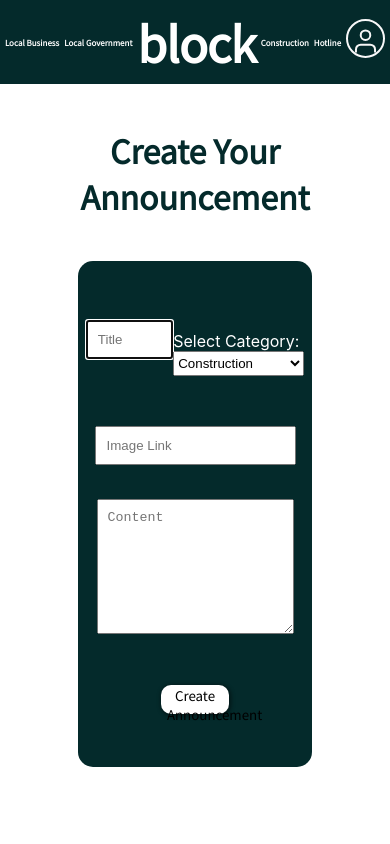
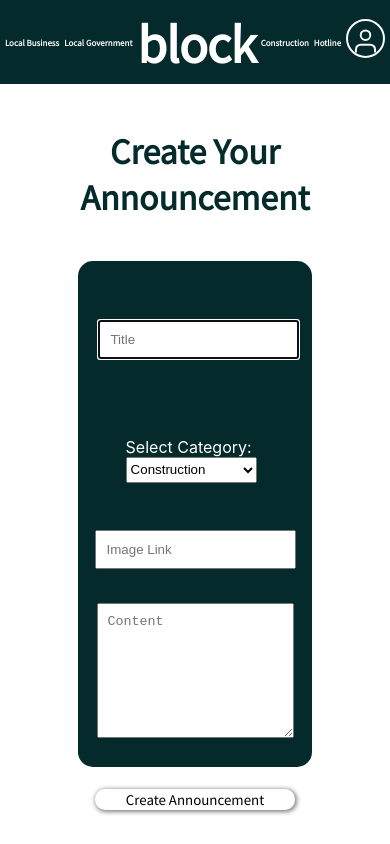
Before and after one commit to demurphy16/Block-App, a React (Create React App) app in the folder client/: page /announcements/create in a window 390 px wide. Built offline with nearby package versions, Linux system fonts and the light colour scheme.

Commit message:
more advanced css updates

```diff
--- a/client/src/components/Title/title.css
+++ b/client/src/components/Title/title.css
@@ -13,11 +13,11 @@
   margin-top: -10vh;
 }
 .title img {
-  /* margin-top: 60vh; */
+  margin-top: 100px;
 }
 .title form {
   margin-top: -250px;
-  margin-bottom: 40%;
+  margin-bottom: 10%;
 }
 
 .search {
--- a/client/src/screens/PostCreate/PostCreate.css
+++ b/client/src/screens/PostCreate/PostCreate.css
@@ -73,7 +73,7 @@
 .submit-button {
   margin-top: 4vh;
   cursor: pointer;
-  transition-duration: .3s;
+  transition-duration: 0.3s;
   height: 3.5vh;
   width: 17.5vw;
   order: 4;
@@ -83,3 +83,17 @@
   box-shadow: 1px 1px 4px 1px rgba(0, 0, 0, 0.486);
   border-radius: 10px;
 }
+
+@media (max-width: 1000px) {
+  .title-category {
+    flex-direction: column;
+    align-items: center;
+  }
+  .submit-button {
+    min-width: 200px;
+  }
+  .dropdown {
+    display: flex;
+    flex-direction: column;
+  }
+}
--- a/client/src/screens/PostDetail/PostDetail.css
+++ b/client/src/screens/PostDetail/PostDetail.css
@@ -2,7 +2,6 @@
   display: flex;
   padding: 100px;
   padding-top: 80px;
-  height: 80vh;
 }
 
 .detail {
@@ -32,11 +31,15 @@
   box-shadow: -8px 11px 0px 6px #ffc6a6, -9px 10px 1px 6px #000000,
     -9px 12px 1px 6px #000000, -7px 12px 1px 6px #000000;
 }
+.announcement-detail img {
+  margin: 2vh 0;
+}
 
 .detail-button-container {
   display: flex;
   justify-content: space-evenly;
   padding: 5px 10px;
+  margin-bottom: 30px;
 }
 
 .edit-button,
--- a/client/src/screens/PostEdit/PostEdit.css
+++ b/client/src/screens/PostEdit/PostEdit.css
@@ -87,7 +87,14 @@
   justify-content: center;
 }
 
-@media (max-width: 500px) {
+@media (max-width: 1500px) {
+  .announcement-edit {
+    width: 100%;
+    flex-direction: column;
+  }
+}
+
+@media (max-width: 900px) {
   .edit-input-title {
     margin-left: -10px;
     padding-left: -10px;
@@ -100,10 +107,7 @@
     width: 100%;
     padding: 0px;
   }
-  .announcement-edit {
-    width: 100%;
-    flex-direction: column;
-  }
+
   .image-container {
     width: 100%;
   }
```
